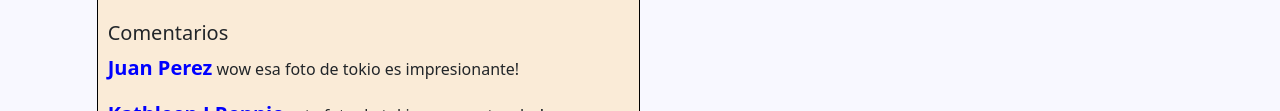
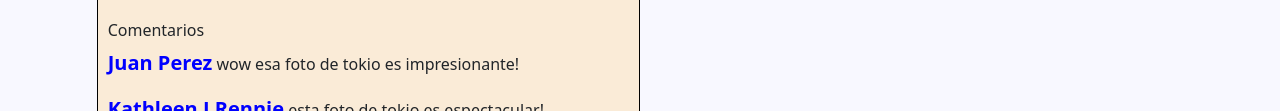
Before and after one commit to Fanoo211/Trabajo-Pr-ctico-1-LAB3, a plain HTML site: page index.html in a window 1280 px wide. Shown: the part 974-1085 px from the top of the page. Drawn offline with nearby package versions, Linux system fonts and the light colour scheme.

Commit message:
Update index.html

```diff
--- a/index.html
+++ b/index.html
@@ -62,7 +62,7 @@
             <button class="btnMegusta btn btn-outline-success" type="submit">Me gusta</button>
             <!--SECCION DE COMENTARIOS-->
             <br><br>
-            <h5>Comentarios</h5>
+            <h6>Comentarios</h6>
             <p><b id="nombresEnColor">Juan Perez</b> wow esa foto de tokio es impresionante!</p>
             <p><b id="nombresEnColor">Kathleen J Rennie</b> esta foto de tokio es espectacular!</p>
             <p><b id="nombresEnColor">Diana Bell</b> espero que algun dia pueda ver Tokio en persona!</p>
```
